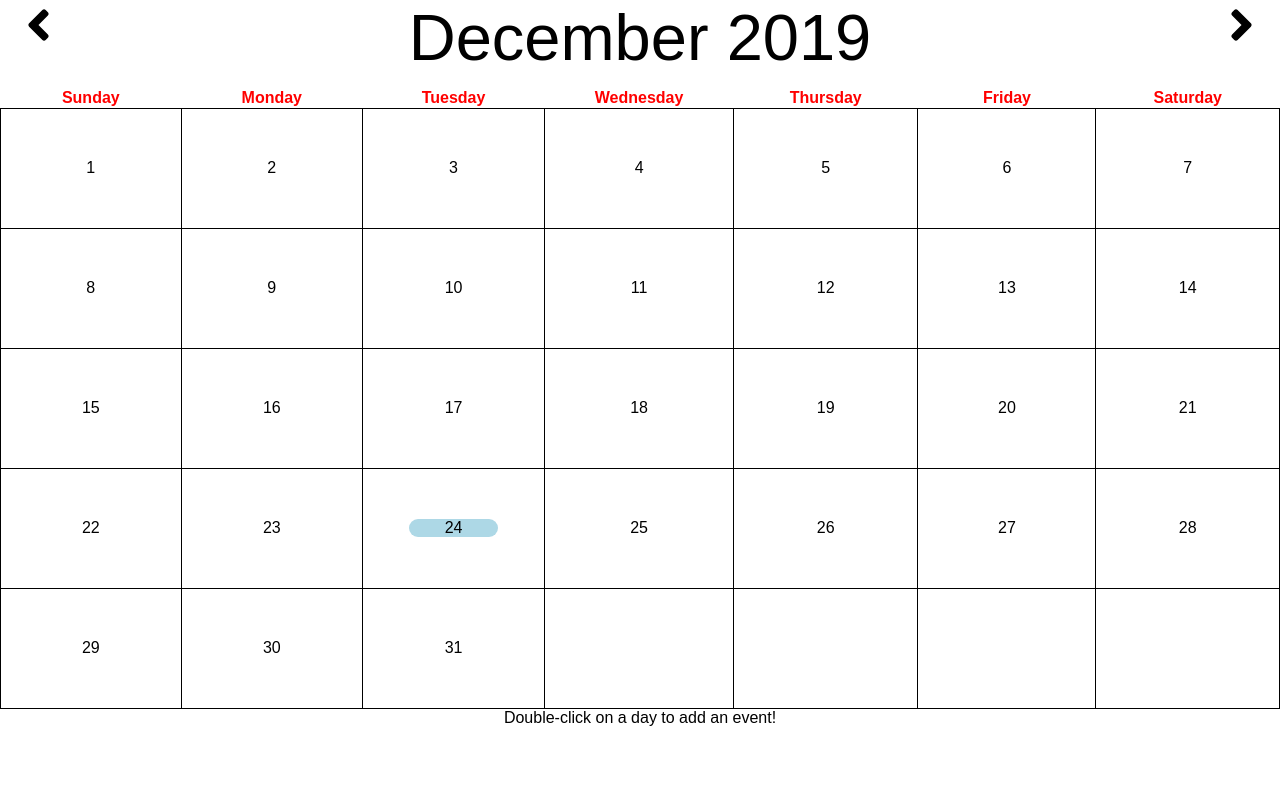
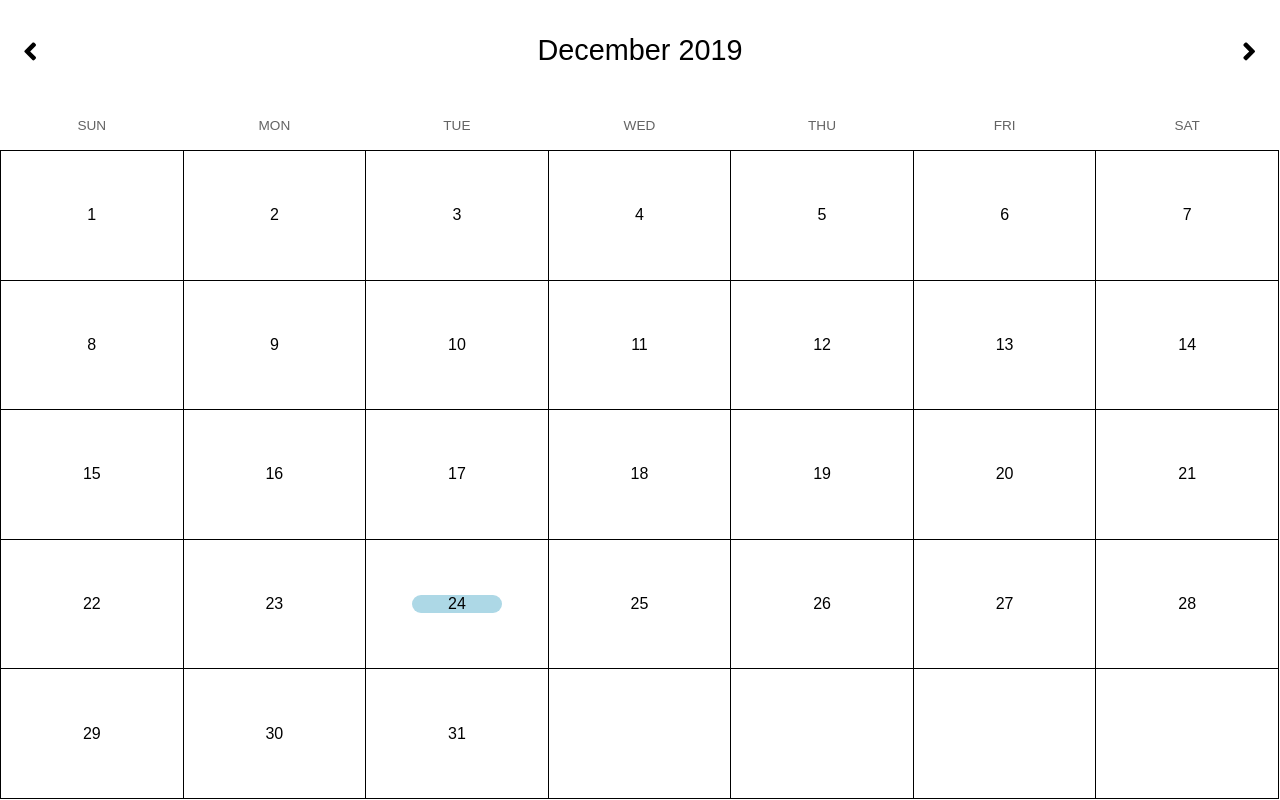
Before and after one commit to KingSkyrock/Calendar-App, a React app: page / in a window 1280 px wide. Built offline with nearby package versions, Linux system fonts and the light colour scheme; no server answers.

Commit message:
cleaned up styling and layout for month

```diff
--- a/app/App.css
+++ b/app/App.css
@@ -1,18 +1,17 @@
-td {
-  border: 0.5px solid black;
-  height: 120px;
-  width: 225px;
-  overflow: hidden;
-  box-sizing: border-box;
-}
-
 * {
   font-family: sans-serif;
 }
 
-body {
+html, body {
   margin: 0px;
   box-sizing: border-box;
   width: 100%;
   height: 100%;
 }
+
+#layout {
+  height: 100%;
+  padding-top: 100px;
+  box-sizing: border-box;
+  position: relative;
+}
--- a/app/App.js
+++ b/app/App.js
@@ -32,25 +32,27 @@ export default class App extends React.Component {
 
   render() {
     return (
-      <React.Fragment>
+      <div id={styles.layout}>
         <Month
-          style={{height: '100%'}}
           wantedMonth={this.state.selectedMonth}
           wantedYear={this.state.selectedYear}
           updateEvents={() => {
             this._fetchEvents()
           }}
-          backMonth={() => {
-            this._changeMonth(false)
+          backMonth={(evt) => {
+            evt.preventDefault();
+            evt.stopPropagation();
+            this._changeMonth(false);
           }}
-          forwardMonth={() => {
+          forwardMonth={(evt) => {
+            evt.preventDefault();
+            evt.stopPropagation();
             this._changeMonth(true)
           }}
           holidays={this.state.loadedHolidays}
           events={this.state.loadedEvents}
         />
-        <div style={{textAlign: 'center'}}>Double-click on a day to add an event!</div>
-      </React.Fragment>
+      </div>
     );
   }
   _changeMonth(up) {
--- a/app/index.tpl.html
+++ b/app/index.tpl.html
@@ -8,6 +8,6 @@
     <meta name="viewport" content="width=device-width, initial-scale=1">
   </head>
   <body>
-    <div id="root"></div>
+    <div id="root" style="height: 100%"></div>
   </body>
 </html>
--- a/app/month.js
+++ b/app/month.js
@@ -240,15 +240,20 @@ export default class Month extends React.Component {
           </div>
         </Modal>
         <div className={styles["month-name"]}>
-          <FontAwesomeIcon onClick={() => {this.props.backMonth()}} icon={faAngleLeft} style={{fontSize: '50px', verticalAlign: '0px', float: 'left', marginLeft: '2%'}} />
+          <div onClick={this.props.backMonth} className={styles["left-arrow"]}>
+            <FontAwesomeIcon icon={faAngleLeft} />
+          </div>
           {this.getMonthName(this.props.wantedMonth)} {this.props.wantedYear}
-          <FontAwesomeIcon onClick={() => {this.props.forwardMonth()}} icon={faAngleRight} style={{fontSize: '50px', verticalAlign: '0px', float: 'right', marginRight: '2%'}} />
+          <div onClick={this.props.forwardMonth} className={styles["right-arrow"]}>
+            <FontAwesomeIcon icon={faAngleRight} />
           </div>
+        </div>
+        <div className={styles["table-wrapper"]}>
           <table className={styles["calendar-table"]}>
             <tbody style={{height: '100%'}}>
               <tr>
                   {/*firstweek is special because the first day of the month can start on any day in the first week.*/}
-              <th> Sunday </th> <th> Monday </th> <th> Tuesday </th> <th> Wednesday </th> <th> Thursday </th> <th> Friday </th> <th> Saturday </th>
+                <th> Sun </th> <th> Mon </th> <th> Tue </th> <th> Wed </th> <th> Thu </th> <th> Fri </th> <th> Sat </th>
               </tr>
               <tr >
                 <td onDoubleClick={() => this.addEvent(0)}> {this.month()[0]} </td> <td onDoubleClick={() => this.addEvent(1)}> {this.month()[1]}  </td> <td onDoubleClick={() => this.addEvent(2)}> {this.month()[2]} </td> <td onDoubleClick={() => this.addEvent(3)}> {this.month()[3]} </td> <td onDoubleClick={() => this.addEvent(4)}> {this.month()[4]} </td> <td onDoubleClick={() => this.addEvent(5)}> {this.month()[5]} </td> <td onDoubleClick={() => this.addEvent(6)}> {this.month()[6]} </td>
@@ -272,6 +277,7 @@ export default class Month extends React.Component {
               }
             </tbody>
           </table>
+        </div>
       </React.Fragment>
     );
   }
--- a/app/month.scss
+++ b/app/month.scss
@@ -1,23 +1,97 @@
 .month-name {
+  position: absolute;
+  top: 0;
+  right: 0;
+  left: 0;
+  height: 100px;
+
   text-align: center;
-  font-size: 65px;
-  margin-bottom: 1%;
+  font-size: 180%;
+  line-height: 100px;
   width: 100%;
+
+  -webkit-user-select: none; /* webkit (safari, chrome) browsers */
+  -moz-user-select: none; /* mozilla browsers */
+  -khtml-user-select: none; /* webkit (konqueror) browsers */
+  -ms-user-select: none; /* IE10+ */
+}
+
+.left-arrow {
+  position: absolute;
+  top: 30px;
+  left: 10px;
+
+  width: 43px;
+  height: 43px;
+  border-radius: 25px;
+  line-height: 44px;
+
+  &:hover {
+    cursor: pointer;
+    background-color: #f4f4f4;
+  }
+
+  svg {
+    left: -1px;
+    position: relative;
+  }
+}
+
+.right-arrow {
+  position: absolute;
+  top: 30px;
+  right: 10px;
+
+  width: 43px;
+  height: 43px;
+  border-radius: 25px;
+  line-height: 44px;
+
+  &:hover {
+    cursor: pointer;
+    background-color: #f4f4f4;
+  }
+
+  svg {
+    left: 1px;
+    position: relative;
+  }
+}
+
+.table-wrapper {
+  width: 100%;
+  height: 100%;
+  padding-right: 1px;
+  padding-bottom: 1px;
+  box-sizing: border-box;
 }
 
 .calendar-table {
   margin: auto;
-  display: flex;
+  display: table;
   justify-content: center;
   text-align: center;
-  height: 10%;
+  height: 100%;
+  width: 100%;
   box-sizing: border-box;
   table-layout: fixed;
   border-spacing: 0;
   border-collapse: collapse;
 
   th {
-    color: red;
+    font-weight: normal;
+    color: rgb(100, 100, 100);
+    font-size: 85%;
+    height: 25px;
+    text-transform: uppercase;
+    padding: 10px;
+  }
+  td {
+    border: 0.5px solid black;
+    width: 14.285%;
+    height: 16.7%;
+    overflow: hidden;
+    box-sizing: border-box;
   }
 }
 
```
Lines whose indentation alone changed are shown as unchanged.
